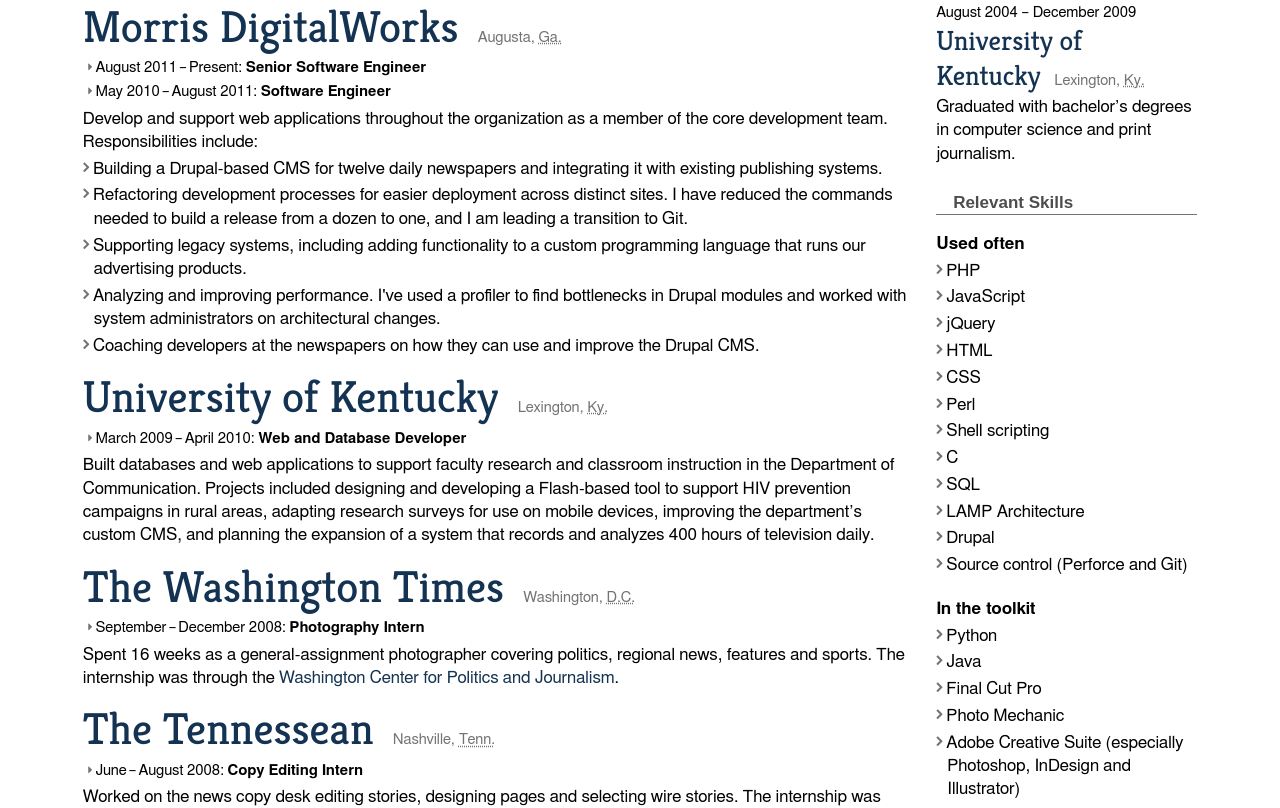
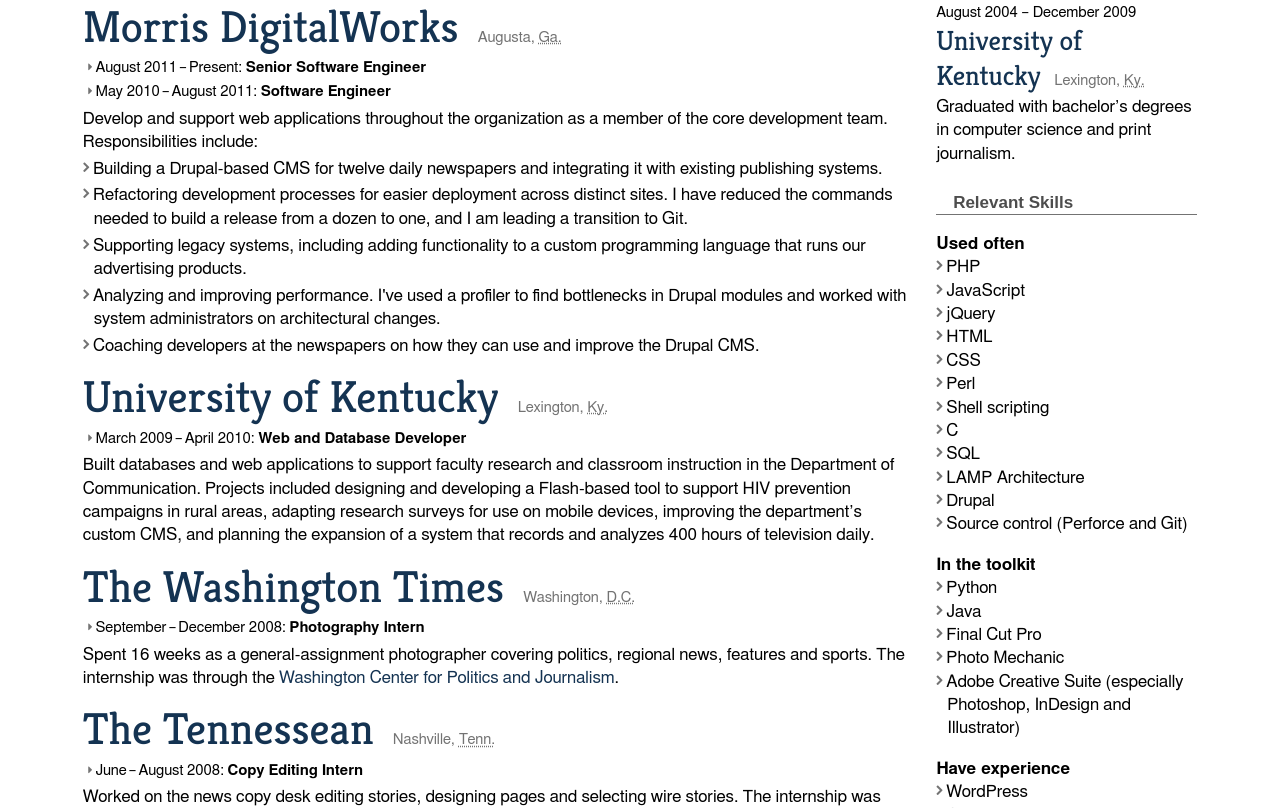
Before and after one commit to ksmiley/keithsmiley.net, a PHP site: page /cv/ in a window 1280 px wide. Shown: the part 574-1382 px from the top of the page. Run offline with PHP 8.4, Linux system fonts and the light colour scheme.

Commit message:
Removed space accidentally added within skills list.

```diff
--- a/htdocs/_/css/resume.css
+++ b/htdocs/_/css/resume.css
@@ -1248,6 +1248,8 @@ section#skills ul:after {
   clear: both;
 }
 section#skills li {
+  margin-top: 0;
+  margin-bottom: 0;
   float: left;
   margin-right: 10px;
 }
--- a/htdocs/_/css/resume.less
+++ b/htdocs/_/css/resume.less
@@ -296,6 +296,8 @@ section#skills {
   }
 
   li {
+    margin-top: 0;
+    margin-bottom: 0;
     .floated-skills;
   }
 }
```
